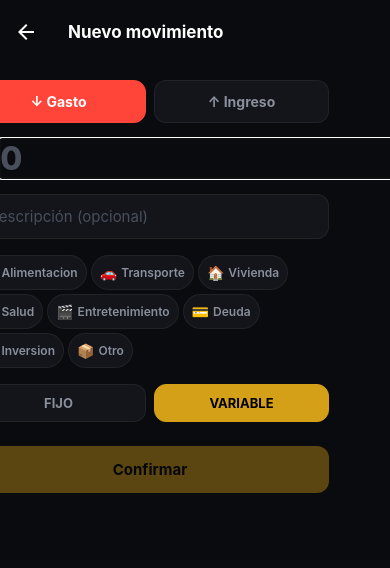
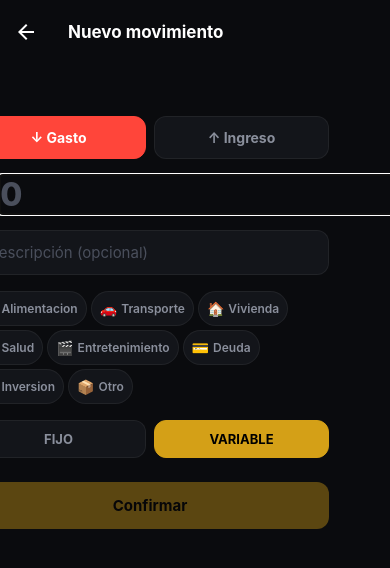
Before and after one commit to pinkysoftware/capitalizarte-mvp, a React Native app: screen /AddTransaction in a window 390 px wide. Shown: the top 568 px of the page. Built offline with nearby package versions, Linux system fonts and the light colour scheme.

Commit message:
fix: keyboard avoiding on AddTransaction, AddTransactionVoice, ChatScreen - better scroll padding and offset for iOS

```diff
--- a/src/screens/AddTransactionScreen.js
+++ b/src/screens/AddTransactionScreen.js
@@ -58,14 +58,16 @@ export default function AddTransactionScreen({ navigation, route }) {
       <KeyboardAvoidingView
         style={styles.container}
         behavior={Platform.OS === 'ios' ? 'padding' : 'height'}
-        keyboardVerticalOffset={0}
+        keyboardVerticalOffset={Platform.OS === 'ios' ? 90 : 0}
       >
         <ScrollView
           style={styles.scroll}
-          contentContainerStyle={styles.content}
+          contentContainerStyle={[styles.content, { paddingBottom: Platform.OS === 'ios' ? 300 : 150 }]}
           keyboardShouldPersistTaps="handled"
+          keyboardDismissMode="interactive"
           showsVerticalScrollIndicator={false}
         >
+          <View style={{ height: Platform.OS === 'ios' ? 60 : 20 }} />
           {/* Tipo */}
           <View style={styles.toggleRow}>
             {tipos.map(t => (
--- a/src/screens/AddTransactionVoice.js
+++ b/src/screens/AddTransactionVoice.js
@@ -119,14 +119,18 @@ export default function AddTransactionVoice({ navigation, route }) {
       <KeyboardAvoidingView
         style={styles.container}
         behavior={Platform.OS === 'ios' ? 'padding' : 'height'}
-        keyboardVerticalOffset={0}
+        keyboardVerticalOffset={Platform.OS === 'ios' ? 0 : 0}
       >
         <ScrollView
           style={styles.scroll}
-          contentContainerStyle={styles.content}
+          contentContainerStyle={[styles.content, { paddingBottom: Platform.OS === 'ios' ? 300 : 150 }]}
           keyboardShouldPersistTaps="handled"
+          keyboardDismissMode="interactive"
           showsVerticalScrollIndicator={false}
+          ref={(r) => { this.scrollRef = r; }}
         >
+          {/* Add some top padding for when keyboard is shown */}
+          <View style={{ height: Platform.OS === 'ios' ? 60 : 20 }} />
 
           {/* Tipo toggle */}
           <View style={styles.toggleRow}>
--- a/src/screens/ChatScreen.js
+++ b/src/screens/ChatScreen.js
@@ -105,10 +105,10 @@ export default function ChatScreen({ navigation }) {
       <KeyboardAvoidingView
         style={styles.container}
         behavior={Platform.OS === 'ios' ? 'padding' : 'height'}
-        keyboardVerticalOffset={0}
+        keyboardVerticalOffset={Platform.OS === 'ios' ? 90 : 0}
       >
         {/* Header with clear button */}
-        <View style={styles.header}>
+        <View style={[styles.header, { paddingTop: Platform.OS === 'ios' ? 47 : 40 }]}>
           <Text style={styles.headerTitle}>Asistente AI</Text>
           <Pressable onPress={clearChat} style={styles.clearBtn}>
             <Text style={styles.clearBtnText}>🗑️ Nuevo chat</Text>
```
